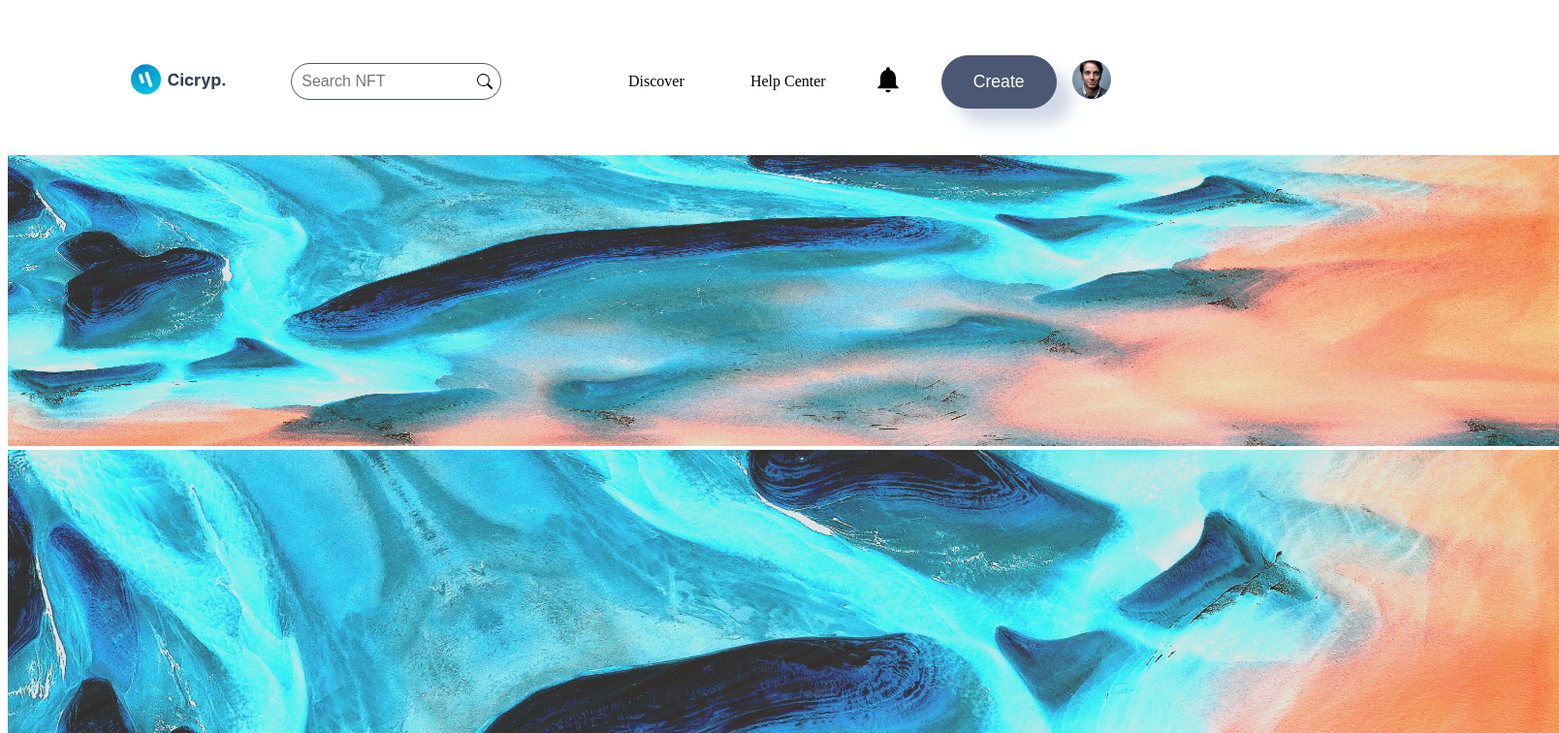
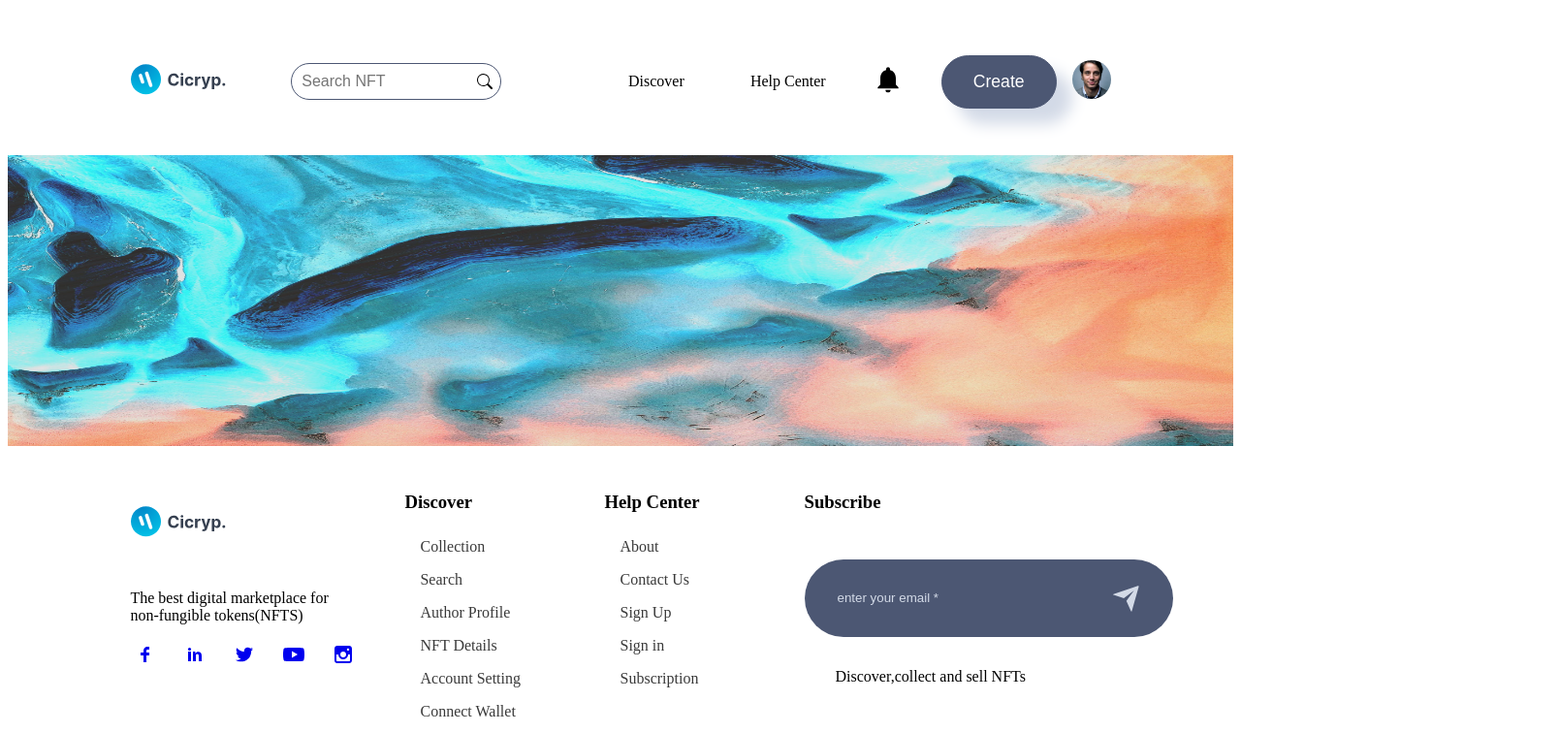
Before and after one commit to sinaata25/NFT-Market, a Next.js app: page /collection in a window 1280 px wide. Shown: the top 756 px of the page at 97% size, 1608 px wide, since content can reach past the window. Built offline with nearby package versions, Linux system fonts and the light colour scheme.

Commit message:
banner css completed

```diff
--- a/collectionPage/Banners/Banners.module.css
+++ b/collectionPage/Banners/Banners.module.css
@@ -1,4 +1,15 @@
 .banner_img_img{
-    width: 1600px;
+    width: 100%;
     height: 300px;
 }
+.banner_img_mobile{
+    display: none;
+}
+@media screen and (max-width:35em) {
+    .banner_img_mobile{
+        display: block;
+    }
+    .banner_img{
+        display: none;
+    }
+}
```
